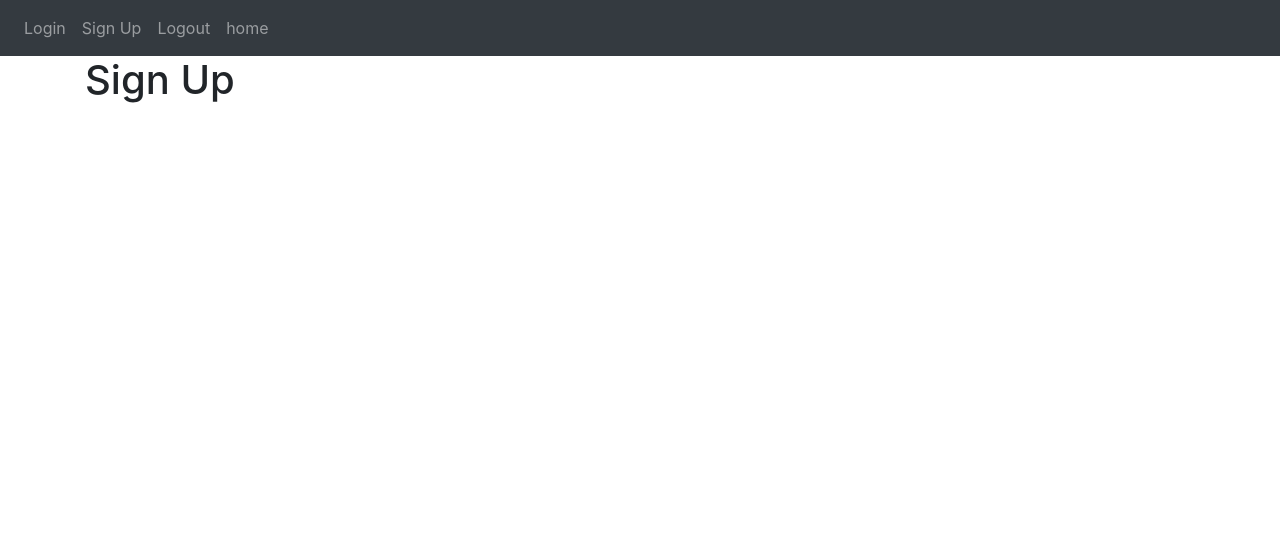
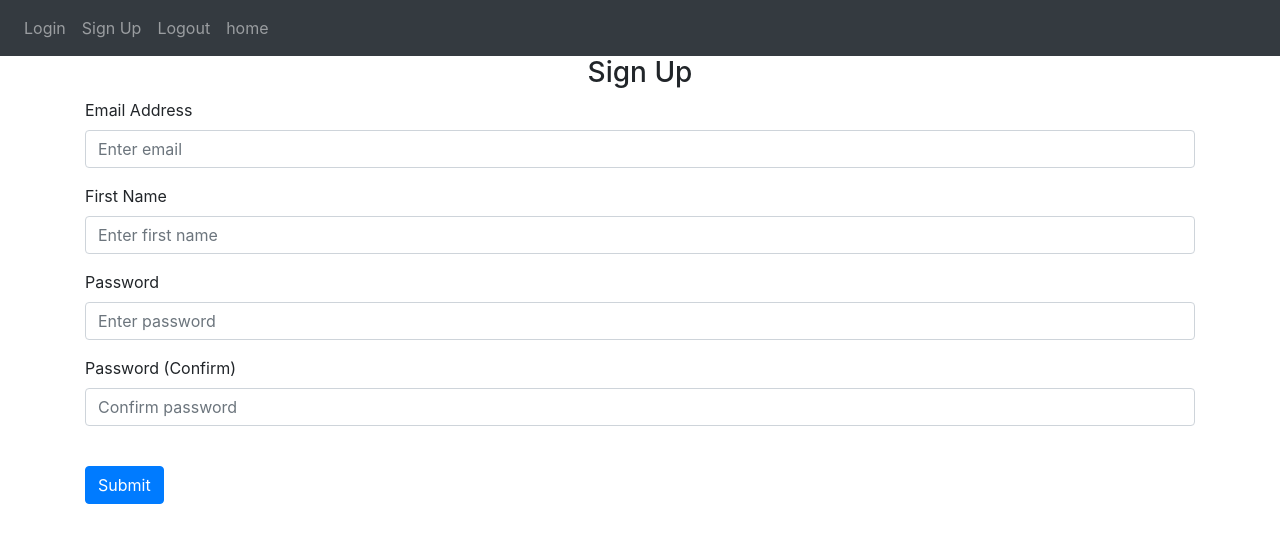
Before and after one commit to ty-donovan/BasicFlaskWebApp, a Flask app: template website/templates/sign_up.html in a window 1280 px wide. Shown: the top 543 px of the page. Run offline with Flask 3, Linux system fonts and the light colour scheme; the template is opened without the code that fills it, so the values that code supplies are empty; parts of the project's set-up code (start-up, migrations or seed data) failed here and were passed over; some libraries are stand-ins or nearby versions.

Commit message:
created forms for login and sign up page, now take post requests

```diff
--- a/website/templates/sign_up.html
+++ b/website/templates/sign_up.html
@@ -2,6 +2,54 @@
 
 {% block content %}
 
-<h1>Sign Up</h1>
+<form method="POST">
+    <h3 align="center">Sign Up</h3>
+    <div class="form-group">
+        <label for="email">Email Address</label>
+        <!-- name field is passed to backend so what you name it matters -->
+        <input
+            type="email"
+            class="form-control"
+            id="email"
+            name="email"
+            placeholder="Enter email"
+        />
+    </div>
+    <div class="form-group">
+        <label for="firstName">First Name</label>
+        <!-- name field is passed to backend so what you name it matters -->
+        <input
+            type="text"
+            class="form-control"
+            id="firstName"
+            name="firstName"
+            placeholder="Enter first name"
+        />
+    </div>
+    <div class="form-group">
+        <label for="password1">Password</label>
+        <!-- name field is passed to backend so what you name it matters -->
+        <input
+            type="text"
+            class="form-control"
+            id="password1"
+            name="password1"
+            placeholder="Enter password"
+        />
+    </div>
+    <div class="form-group">
+        <label for="password2">Password (Confirm)</label>
+        <!-- name field is passed to backend so what you name it matters -->
+        <input
+            type="text"
+            class="form-control"
+            id="password2"
+            name="password2"
+            placeholder="Confirm password"
+        />
+    </div>
+    <br />
+    <button type="submit" class="btn btn-primary">Submit</button>
+</form>
 
 {% endblock %}
```
Also changed, not shown: website/auth.py (+6 -3 lines), website/templates/login.html (+27 -1 lines).
